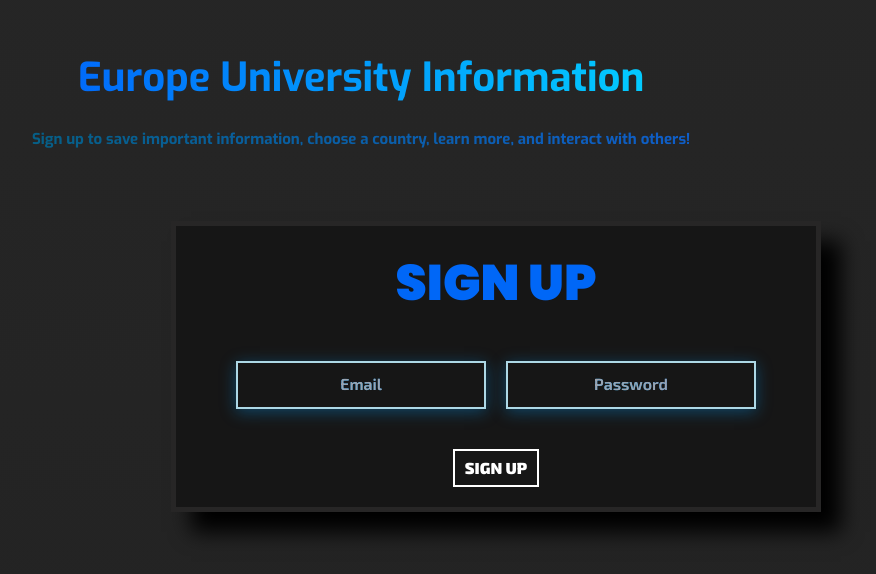
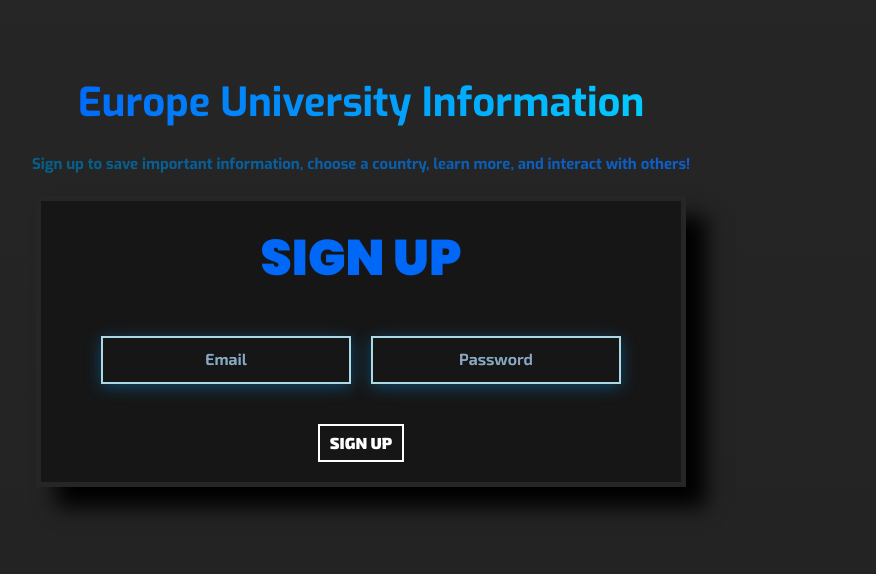
Before and after one commit to FaisalAbusharar/europe-university-info, a Next.js app: page /auth/signup in a window 1280 px wide. Shown: the part 130-704 px from the top of the page, without its empty margins (279-1155 px from the left). Built offline with nearby package versions, Linux system fonts and the light colour scheme.

Commit message:
made scale properly

```diff
--- a/src/app/styles/userPage.css
+++ b/src/app/styles/userPage.css
@@ -15,17 +15,24 @@ main {
   min-height: 100vh;
 }
 
+.container {
+  display: flex;
+  justify-content: center; /* Horizontally centers the child */
+  align-items: center;    /* Vertically centers the child */
+  min-height: 20vh;      /* Full viewport height */
+}
+
+
 .containerForm {
   display: flex;
   flex-direction: column;
   position: relative;
   align-items: center;
-  margin-top: 50px;
   box-shadow: rgb(0, 0, 0) 20px 20px 20px;
   background-color: rgb(22, 22, 22);
   width: 650px;
   border: solid rgb(39, 38, 38) 5px;
-  left: 450px;
+  align-content: center;
   transition: transform 0.5s ease;
 }
 
```
